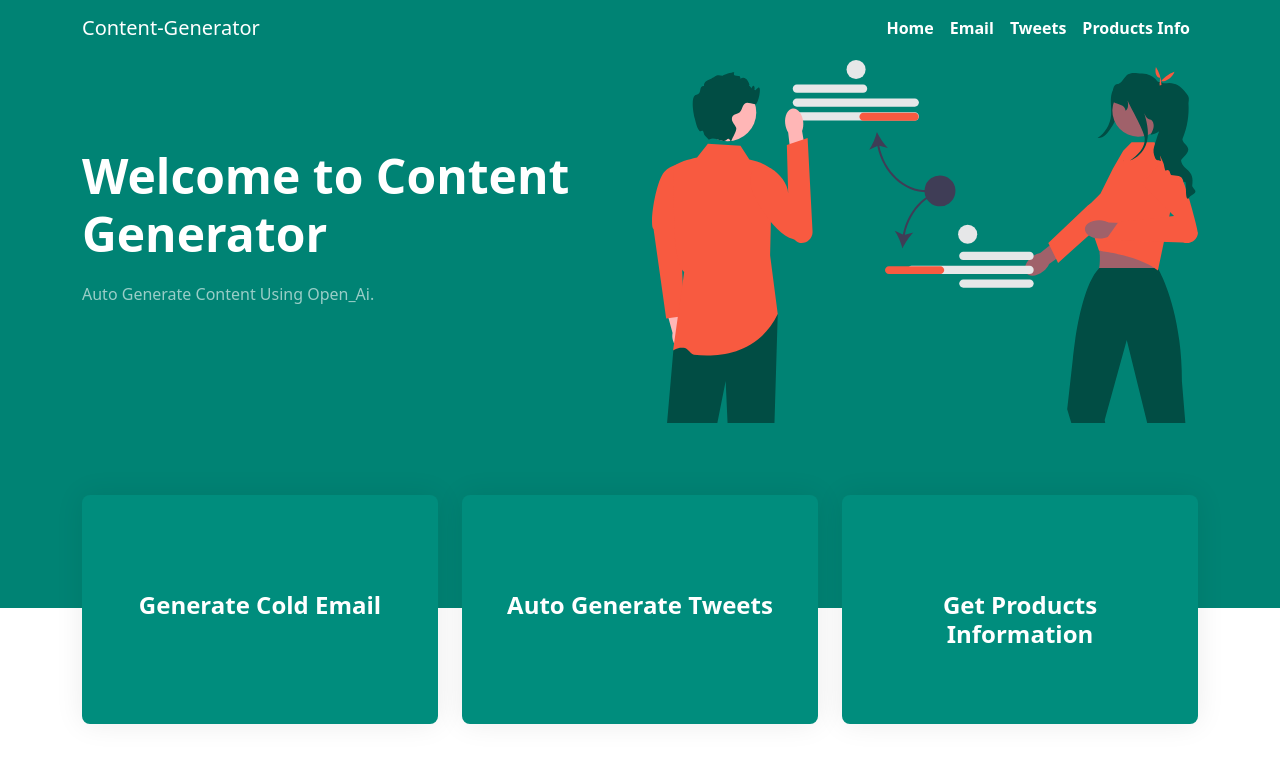
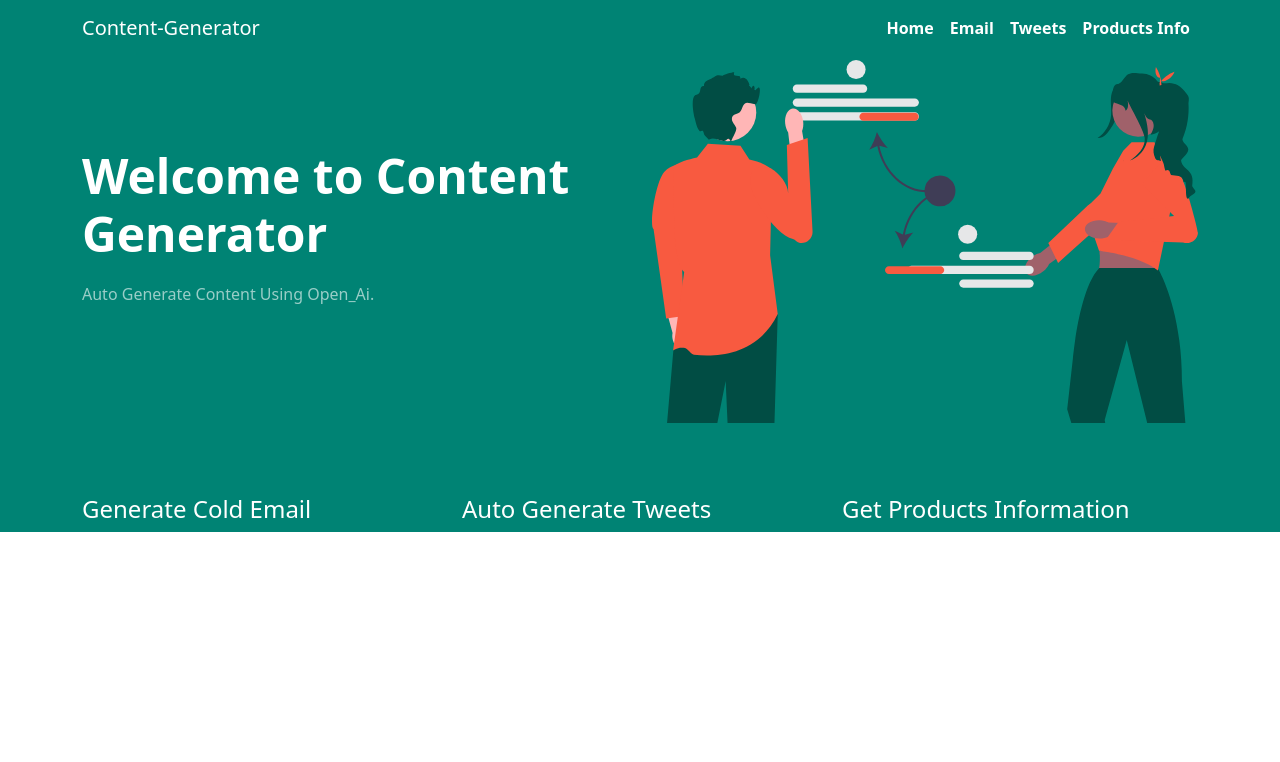
Before and after one commit to ayobamiseun/Content_Generation_Ai, a React (Create React App) app: page / in a window 1280 px wide. Shown: the top 762 px of the page. Built offline with nearby package versions, Linux system fonts and the light colour scheme.

Commit message:
issue fixes

```diff
--- a/src/components/Display.tsx
+++ b/src/components/Display.tsx
@@ -38,8 +38,8 @@ interface Props  {
 
       <form action="#" className="form-search d-flex align-items-stretch " data-aos="fade-up" data-aos-delay="200">
             <input type="text" className="form-control" placeholder="Product name" />
-
-            <button className="button-19" role="button">{search}</button>
+            <button type="submit" className="btn ">Search</button>
+            {/* <button className="button-19" role="button">{search}</button> */}
           </form>
       </div>
 
--- a/src/index.css
+++ b/src/index.css
@@ -55,115 +55,7 @@ section {
   text-decoration: none;
   color: #fff;
 }
-.hero .btn-get-started {
-  font-family: var(--font-primary);
-  font-weight: 500;
-  font-size: 15px;
-  letter-spacing: 1px;
-  display: inline-block;
-  padding: 14px 40px;
-  border-radius: 50px;
-  transition: 0.3s;
-  color: #fff;
-  background: rgba(255, 255, 255, 0.1);
-  box-shadow: 0 0 15px rgba(0, 0, 0, 0.08);
-  border: 2px solid rgba(255, 255, 255, 0.1);
-}
 
-.hero .btn-get-started:hover {
-  border-color: rgba(255, 255, 255, 0.5);
-}
-
-.hero .btn-watch-video {
-  font-size: 16px;
-  transition: 0.5s;
-  margin-left: 25px;
-  color: #fff;
-  font-weight: 600;
-}
-
-.hero .btn-watch-video i {
-  color: rgba(255, 255, 255, 0.5);
-  font-size: 32px;
-  transition: 0.3s;
-  line-height: 0;
-  margin-right: 8px;
-}
-
-.hero .btn-watch-video:hover i {
-  color: #fff;
-}
-
-@media (max-width: 640px) {
-  .hero h2 {
-    font-size: 36px;
-  }
-
-  .hero .btn-get-started,
-  .hero .btn-watch-video {
-    font-size: 14px;
-  }
-}
-
-.hero .icon-boxes {
-  padding-bottom: 60px;
-}
-
-@media (min-width: 1200px) {
-  .hero .icon-boxes:before {
-    content: "";
-    position: absolute;
-    bottom: 0;
-    left: 0;
-    right: 0;
-    height: calc(50% + 20px);
-    background-color: #fff;
-  }
-}
-
-.hero .icon-box {
-  padding: 60px 30px;
-  position: relative;
-  overflow: hidden;
-  background: #008d7d;
-  box-shadow: 0 0 29px 0 rgba(0, 0, 0, 0.08);
-  transition: all 0.3s ease-in-out;
-  border-radius: 8px;
-  z-index: 1;
-  height: 100%;
-  width: 100%;
-  text-align: center;
-}
-
-.hero .icon-box .title {
-  font-weight: 700;
-  margin-bottom: 15px;
-  font-size: 24px;
-}
-
-.hero .icon-box .title a {
-  color: #fff;
-  transition: 0.3s;
-}
-
-.hero .icon-box .icon {
-  margin-bottom: 20px;
-  padding-top: 10px;
-  display: inline-block;
-  transition: all 0.3s ease-in-out;
-  font-size: 48px;
-  line-height: 1;
-  color: rgba(255, 255, 255, 0.6);
-}
-
-.hero .icon-box:hover {
-  background: #009786;
-}
-
-.hero .icon-box:hover .title a,
-.hero .icon-box:hover .icon {
-  color: #fff;
-}
 
 
 /* form */
@@ -179,38 +71,12 @@ input {
   background-color: #008374;
 }
 
- .form-control {
-  padding-top: 18px;
-  padding-bottom: 18px;
-  padding-left: 20px;
-  /* padding-right: 20px; */
-  /* border: none; */
-  margin-right: 10px;
-  border: none !important;
-
-  background-color: #fff !important;
-}
-
- form .form-control:hover,
- form .form-control:focus {
-  outline: none;
-  box-shadow: none;
-}
-
- form .btn-primary {
-  background-color: #008374;
-  padding: 15px 30px;
-}
-
- form .btn-primary:hover {
-  background-color: #008374;
-}
 
 
 
 
 /* CSS */
-.button-19 {
+.btn {
   appearance: button;
   background-color: #108a7c;
   border: solid transparent;
@@ -221,7 +87,7 @@ input {
   cursor: pointer;
   display: inline-block;
   font-family: din-round,sans-serif;
-  font-size: 15px;
+  font-size: 12px;
   font-weight: 700;
   letter-spacing: .8px;
   line-height: 20px;
@@ -240,11 +106,11 @@ input {
   white-space: nowrap;
     margin-left: -50px;
     height: 50px;
-    width: 200px;
+    width: 100px;
   /* width: 100%; */
 }
 
-.button-19:after {
+.btn:after {
   background-clip: padding-box;
   background-color: #94e3da;
   border: solid transparent;
@@ -259,16 +125,16 @@ input {
   z-index: -1;
 }
 
-.button-19:main,
-.button-19:focus {
+.btn:main,
+.btn:focus {
   user-select: auto;
 }
 
-.button-19:hover:not(:disabled) {
+.btn:hover:not(:disabled) {
   filter: brightness(1.1);
   -webkit-filter: brightness(1.1);
 }
 
-.button-19:disabled {
+.btn:disabled {
   cursor: auto;
 }
--- a/tsconfig.json
+++ b/tsconfig.json
@@ -19,7 +19,8 @@
     "isolatedModules": false,
     "noEmit": true,
     "checkJs": false,
-    "jsx": "react-jsx"
+    "jsx": "react-jsx",
+    "typeRoots" : ["node_modules/@types", "src/types"]
   },
   "include": [
     "src",
```
Also changed, not shown: src/components/css.d.ts (added, +15 -0 lines), src/css.d.ts (deleted), src/types/css.d.ts (renamed from types/css.d.ts).
